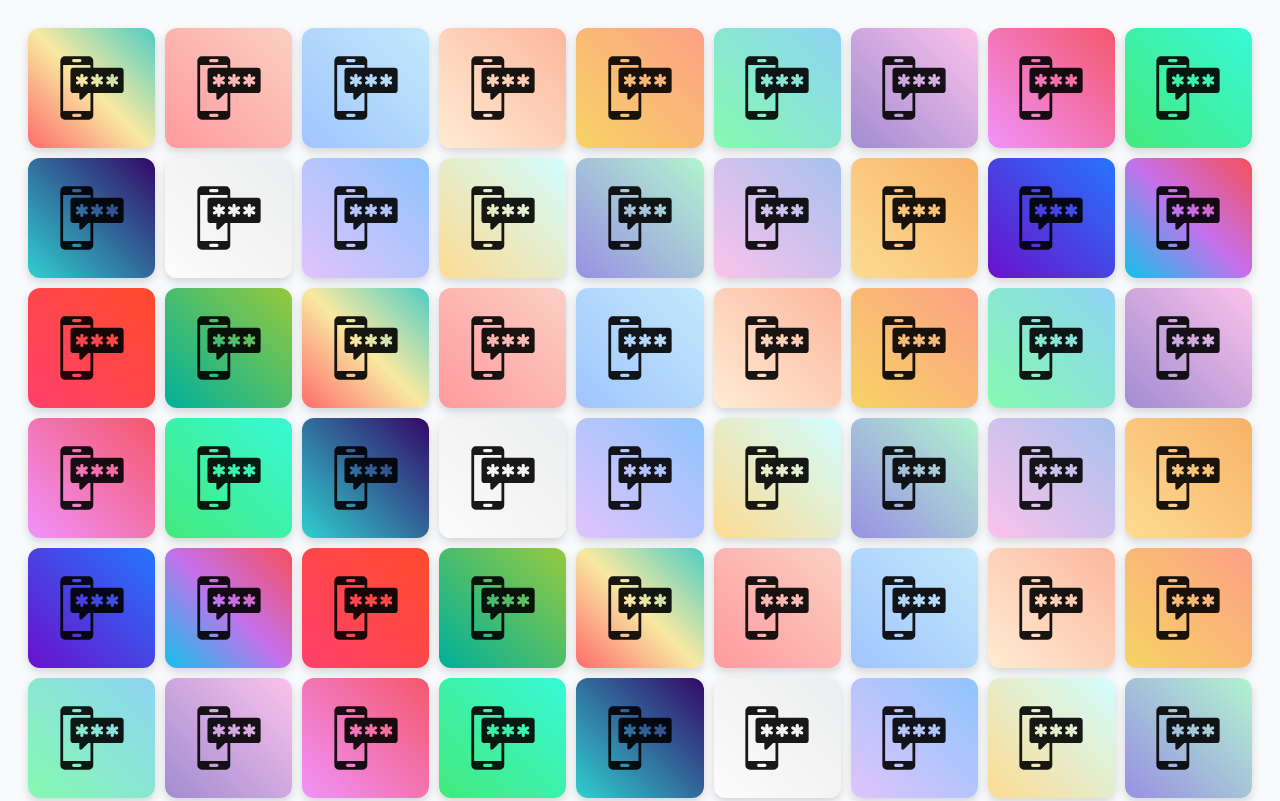
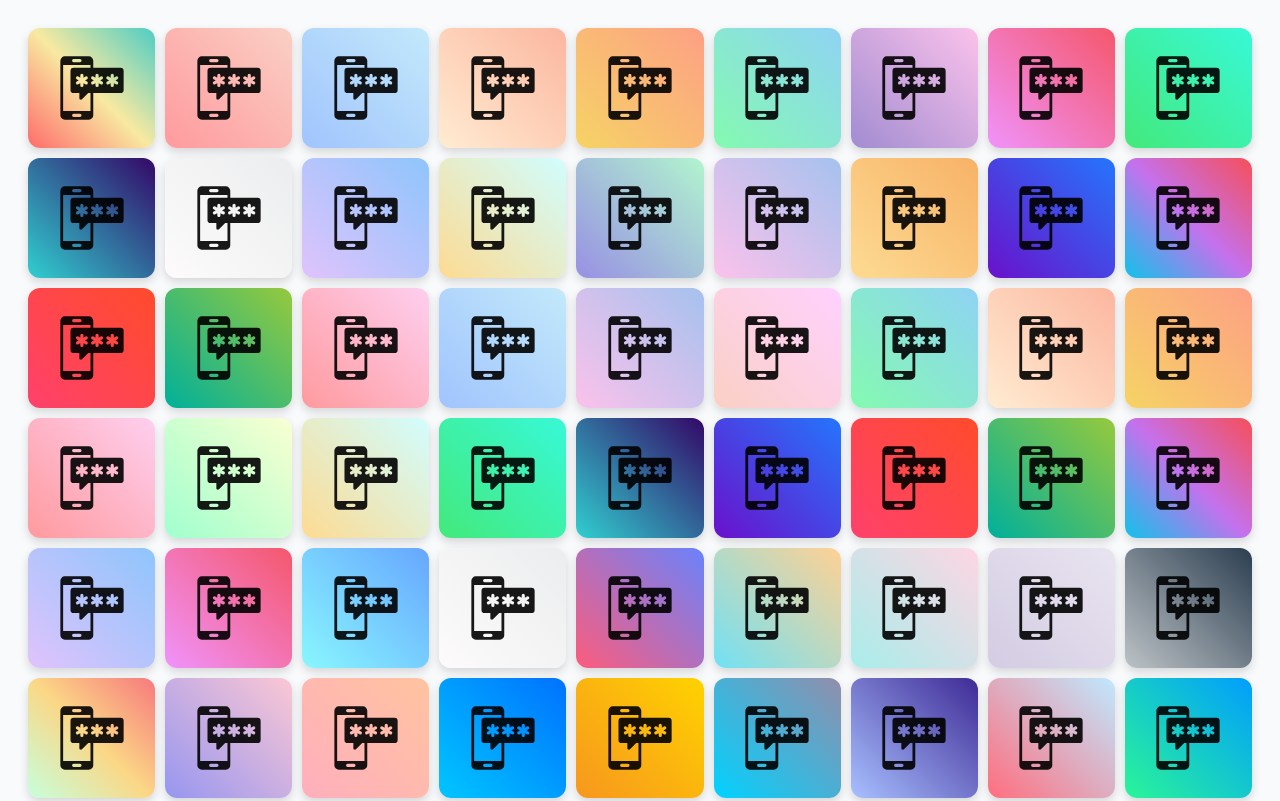
Before and after one commit to Immortals430/icons, a plain HTML site: page index.html in a window 1280 px wide. Shown: the top 801 px of the page. Drawn offline with Linux system fonts and the light colour scheme.

Commit message:
more gradients

```diff
--- a/index.html
+++ b/index.html
@@ -65,6 +65,108 @@
         ["#12c2e9", "#c471ed", "#f64f59"],
         ["#ff416c", "#ff4b2b"],
         ["#00b09b", "#96c93d"],
+        ["#ff9a9e", "#fecfef"],
+        ["#a1c4fd", "#c2e9fb"],
+        ["#fbc2eb", "#a6c1ee"],
+        ["#fad0c4", "#ffd1ff"],
+        ["#84fab0", "#8fd3f4"],
+        ["#ffecd2", "#fcb69f"],
+        ["#f6d365", "#fda085"],
+        ["#ff9a9e", "#fecfef"],
+        ["#a1ffce", "#faffd1"],
+        ["#fddb92", "#d1fdff"],
+        ["#43e97b", "#38f9d7"],
+        ["#30cfd0", "#330867"],
+        ["#6a11cb", "#2575fc"],
+        ["#ff416c", "#ff4b2b"],
+        ["#00b09b", "#96c93d"],
+        ["#12c2e9", "#c471ed", "#f64f59"],
+        ["#e0c3fc", "#8ec5fc"],
+        ["#f093fb", "#f5576c"],
+        ["#89f7fe", "#66a6ff"],
+        ["#fdfbfb", "#ebedee"],
+        ["#fc5c7d", "#6a82fb"],
+        ["#70e1f5", "#ffd194"],
+        ["#a8edea", "#fed6e3"],
+        ["#d3cce3", "#e9e4f0"],
+        ["#bdc3c7", "#2c3e50"],
+        ["#c6ffdd", "#fbd786", "#f7797d"],
+        ["#9796f0", "#fbc7d4"],
+        ["#ffafbd", "#ffc3a0"],
+        ["#00c6ff", "#0072ff"],
+        ["#f7971e", "#ffd200"],
+        ["#00d2ff", "#928DAB"],
+        ["#a8c0ff", "#3f2b96"],
+        ["#ff6e7f", "#bfe9ff"],
+        ["#2af598", "#009efd"],
+        ["#8e2de2", "#4a00e0"],
+        ["#f0c27b", "#4b1248"],
+        ["#ff7e5f", "#feb47b"],
+        ["#00F260", "#0575E6"],
+        ["#e1eec3", "#f05053"],
+        ["#ff9966", "#ff5e62"],
+        ["#f4e2d8", "#ba5370"],
+        ["#8360c3", "#2ebf91"],
+        ["#ff4e50", "#f9d423"],
+        ["#1f4037", "#99f2c8"],
+        ["#0f2027", "#203a43", "#2c5364"],
+        ["#3a7bd5", "#3a6073"],
+        ["#11998e", "#38ef7d"],
+        ["#fc00ff", "#00dbde"],
+        ["#ee9ca7", "#ffdde1"],
+        ["#42275a", "#734b6d"],
+        ["#fdc830", "#f37335"],
+        ["#f12711", "#f5af19"],
+        ["#833ab4", "#fd1d1d", "#fcb045"],
+        ["#1a2a6c", "#b21f1f", "#fdbb2d"],
+        ["#7F00FF", "#E100FF"],
+        ["#56ab2f", "#a8e063"],
+        ["#2C3E50", "#4CA1AF"],
+        ["#ffb347", "#ffcc33"],
+        ["#E55D87", "#5FC3E4"],
+        ["#2193b0", "#6dd5ed"],
+        ["#FF512F", "#DD2476"],
+        ["#C33764", "#1D2671"],
+        ["#141E30", "#243B55"],
+        ["#42275a", "#734b6d"],
+        ["#ff0084", "#33001b"],
+        ["#f46b45", "#eea849"],
+        ["#ff5f6d", "#ffc371"],
+        ["#00c3ff", "#ffff1c"],
+        ["#9CECFB", "#65C7F7", "#0052D4"],
+        ["#43C6AC", "#191654"],
+        ["#3a1c71", "#d76d77", "#ffaf7b"],
+        ["#40E0D0", "#FF8C00", "#FF0080"],
+        ["#c0c0aa", "#1cefff"],
+        ["#fffc00", "#ffffff"],
+        ["#EECDA3", "#EF629F"],
+        ["#C9D6FF", "#E2E2E2"],
+        ["#606c88", "#3f4c6b"],
+        ["#314755", "#26a0da"],
+        ["#457fca", "#5691c8"],
+        ["#e96443", "#904e95"],
+        ["#02aab0", "#00cdac"],
+        ["#DA22FF", "#9733EE"],
+        ["#FF8008", "#FFC837"],
+        ["#56CCF2", "#2F80ED"],
+        ["#3EADCF", "#ABE9CD"],
+        ["#09203f", "#537895"],
+        ["#F0CB35", "#C02425"],
+        ["#e65c00", "#F9D423"],
+        ["#544a7d", "#ffd452"],
+        ["#e1eec3", "#f05053"],
+        ["#FF3CAC", "#784BA0", "#2B86C5"],
+        ["#FFAFBD", "#ffc3a0"],
+        ["#654ea3", "#eaafc8"],
+        ["#C6EA8D", "#FE90AF"],
+        ["#00B4DB", "#0083B0"],
+        ["#76b852", "#8DC26F"],
+        ["#BBD2C5", "#536976", "#292E49"],
+        ["#EC6F66", "#F3A183"],
+        ["#a8ff78", "#78ffd6"],
+        ["#de6161", "#2657eb"],
+        ["#3CA55C", "#B5AC49"],
+        ["#348F50", "#56B4D3"],
       ];
 
       // 🧠 Generate 100 gradient + image boxes
@@ -108,7 +210,6 @@ for (let i = 0; i < 100; i++) {
         div.appendChild(img);
         document.body.appendChild(div);
       }
-
     </script>
   </body>
 </html>
```
Lines whose indentation alone changed are shown as unchanged.
